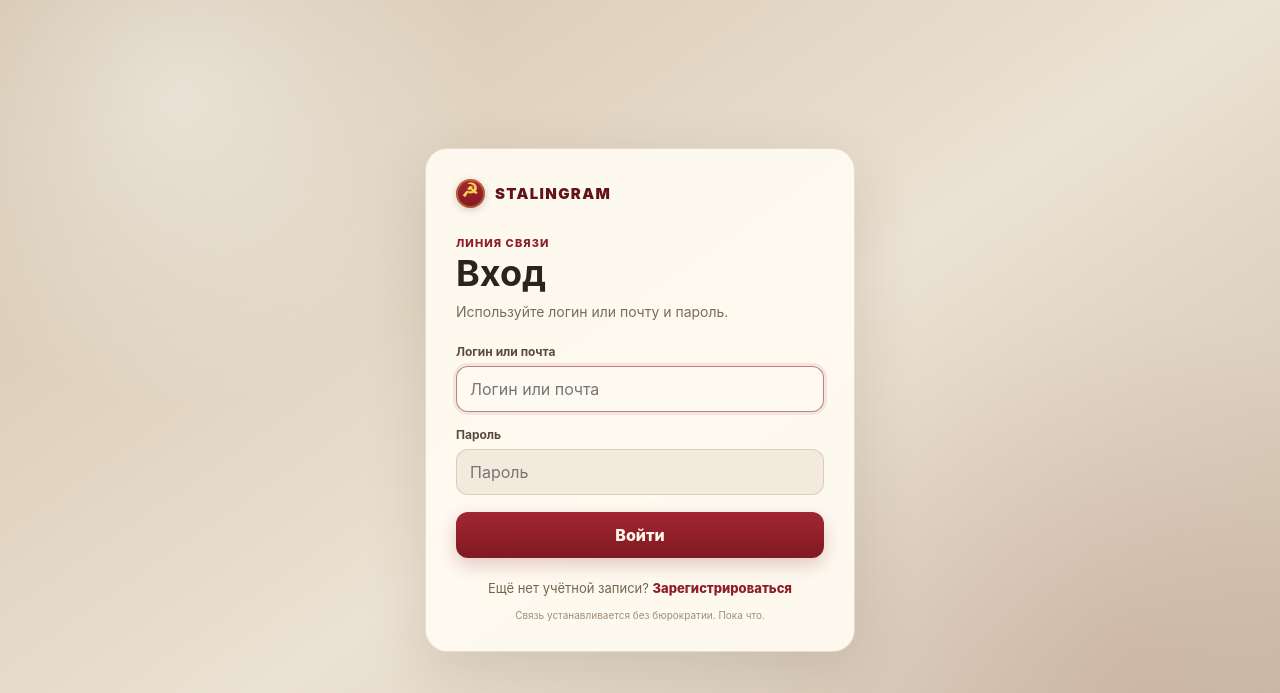
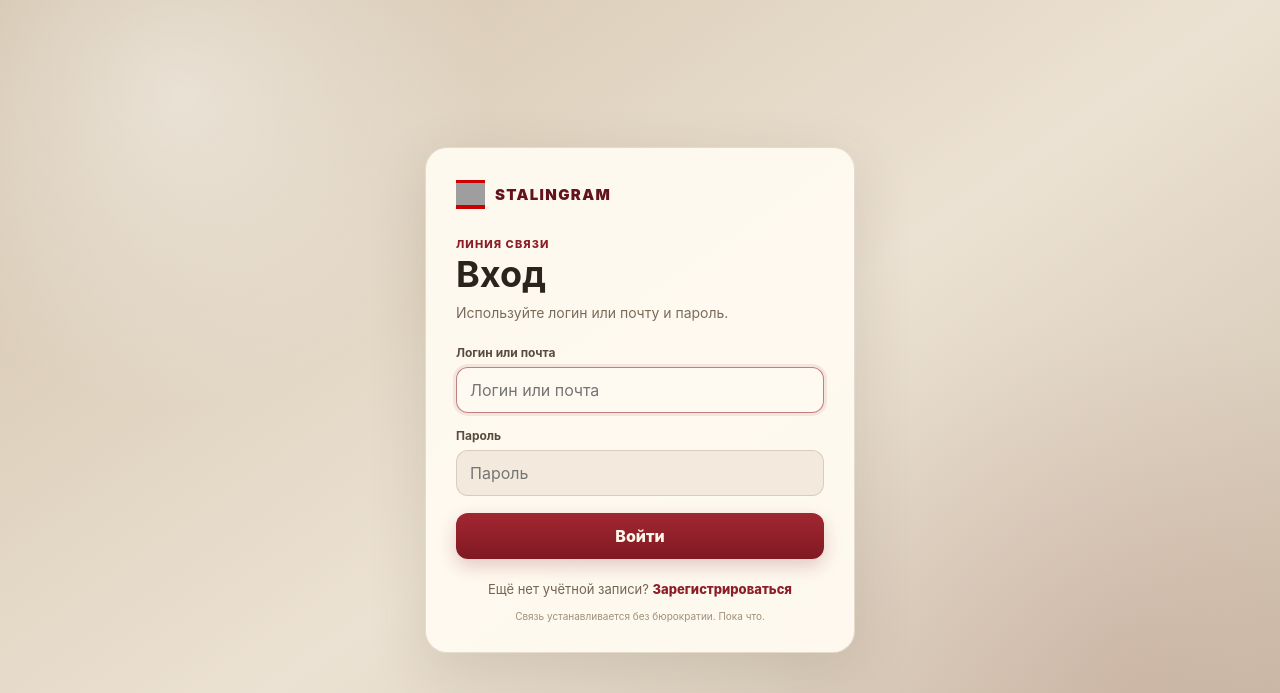
Before and after one commit to shipovskijkorp/stalingram.su, a Django app: page /login/ in a window 1280 px wide. Shown: the top 693 px of the page. Run offline with Django 5.2, Linux system fonts and the light colour scheme; grey boxes are pictures that could not be loaded.

Commit message:
Use uploaded image for Stalingram branding and favicon

```diff
--- a/static/css/brand.css
+++ b/static/css/brand.css
@@ -1,19 +1,11 @@
 .brand__mark {
-  background: linear-gradient(180deg, #a92731, #7f1821);
-  color: #f2cf55;
-  box-shadow:
-    inset 0 0 0 2px rgba(242, 207, 85, .34),
-    0 2px 8px rgba(67, 10, 15, .2);
+  background: #cc0000 url("../img/stalingram-icon.png") center / contain no-repeat;
+  color: transparent;
+  border-radius: 0;
+  box-shadow: none;
   font-size: 0;
 }
 
 .brand__mark::before {
-  content: "☭";
-  display: block;
-  color: #f2cf55;
-  font-family: "Segoe UI Symbol", "Noto Sans Symbols 2", sans-serif;
-  font-size: 19px;
-  font-weight: 700;
-  line-height: 1;
-  transform: translateY(-.5px);
+  content: none;
 }
```
